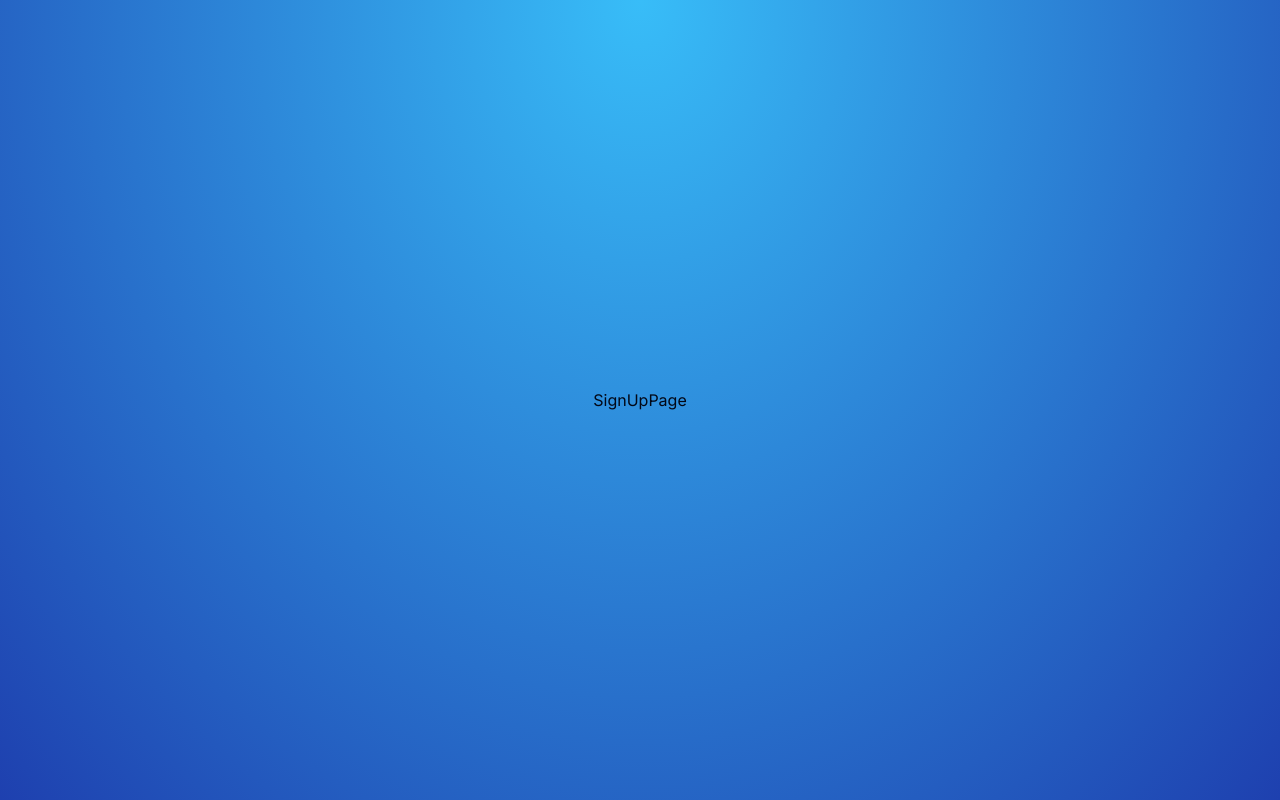
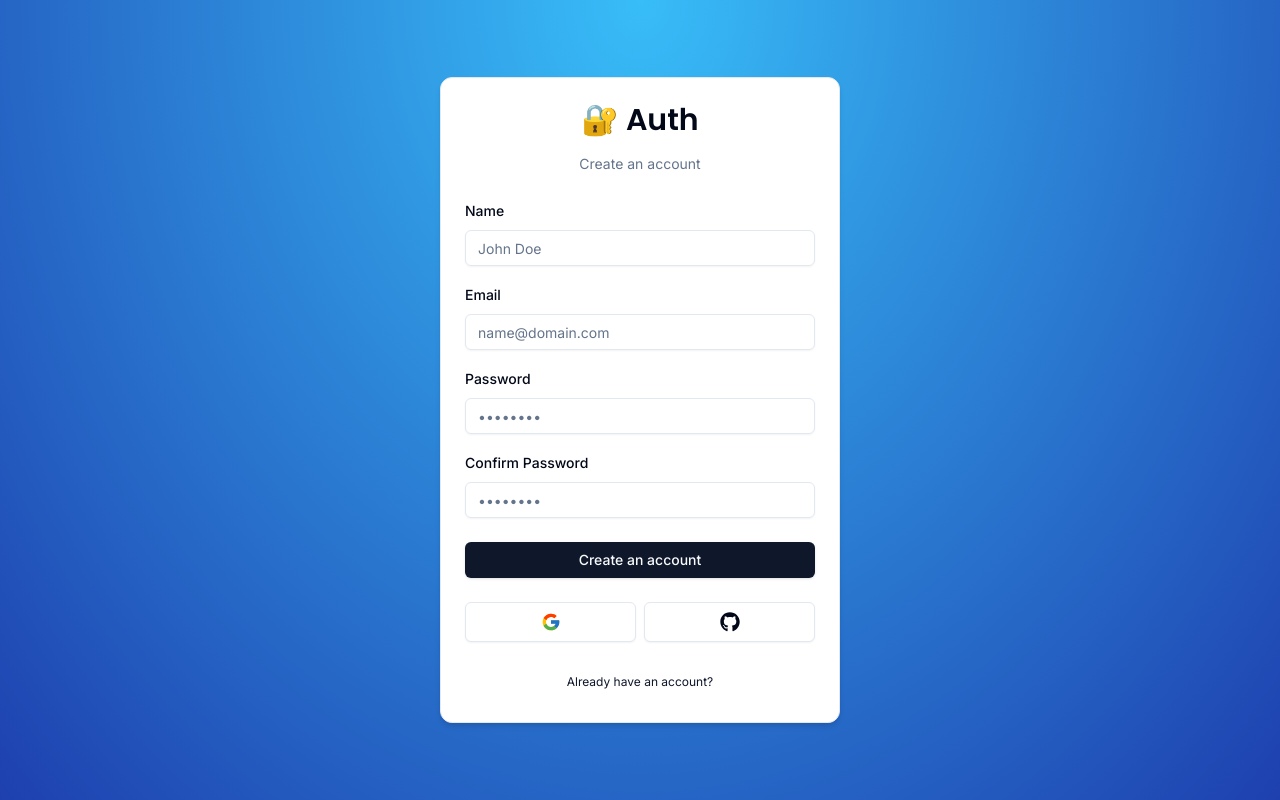
Before and after one commit to salimi-my/next-auth-starter, a Next.js app: page /auth/sign-up in a window 1280 px wide. Built offline with nearby package versions, Linux system fonts and the light colour scheme.

Commit message:
Update sign up page

```diff
--- a/app/auth/sign-up/page.tsx
+++ b/app/auth/sign-up/page.tsx
@@ -1,3 +1,5 @@
+import { SignUpForm } from '@/components/auth/sign-up-form';
+
 export default function SignUpPage() {
-  return <div>SignUpPage</div>;
+  return <SignUpForm />;
 }
```
